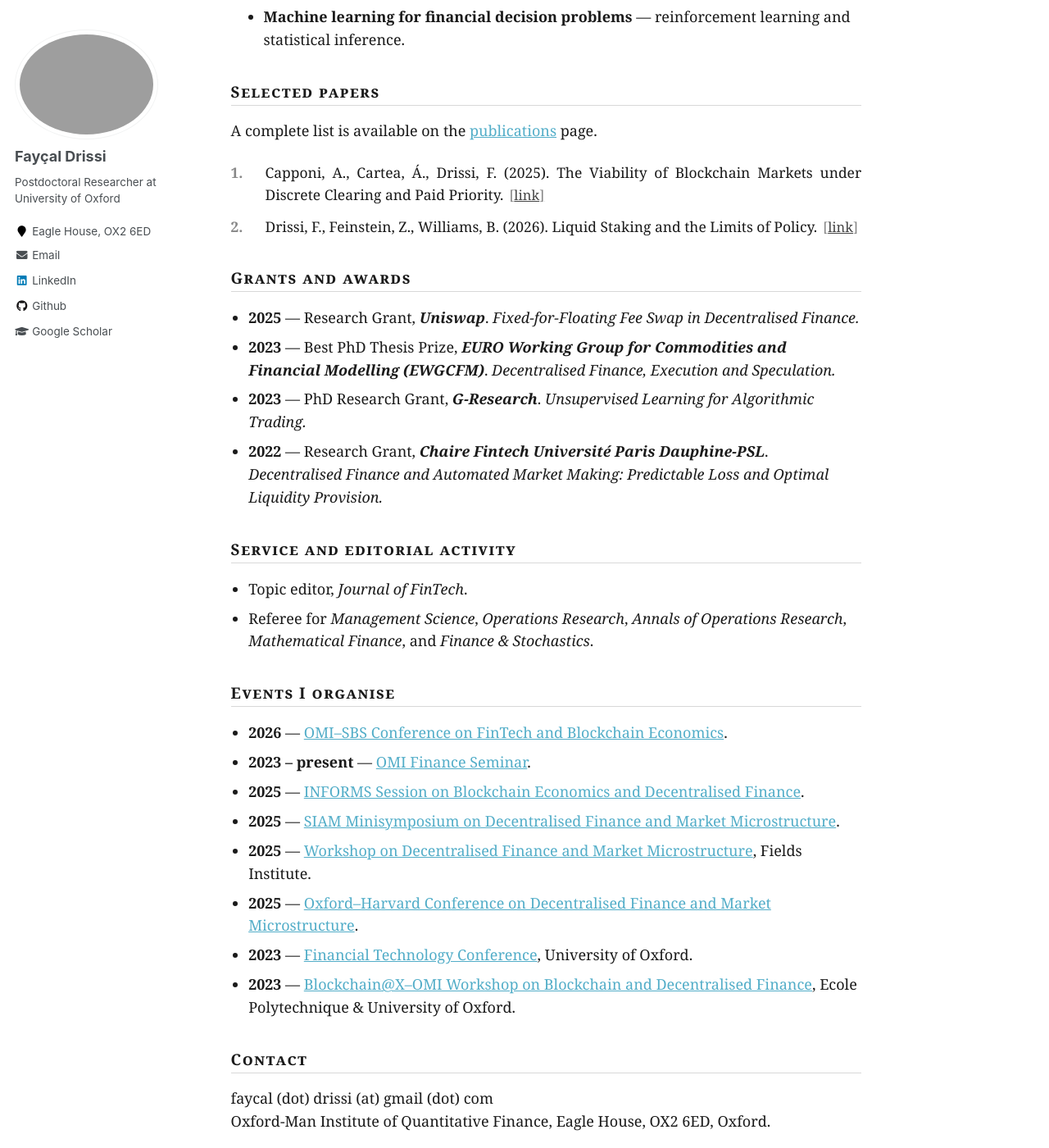
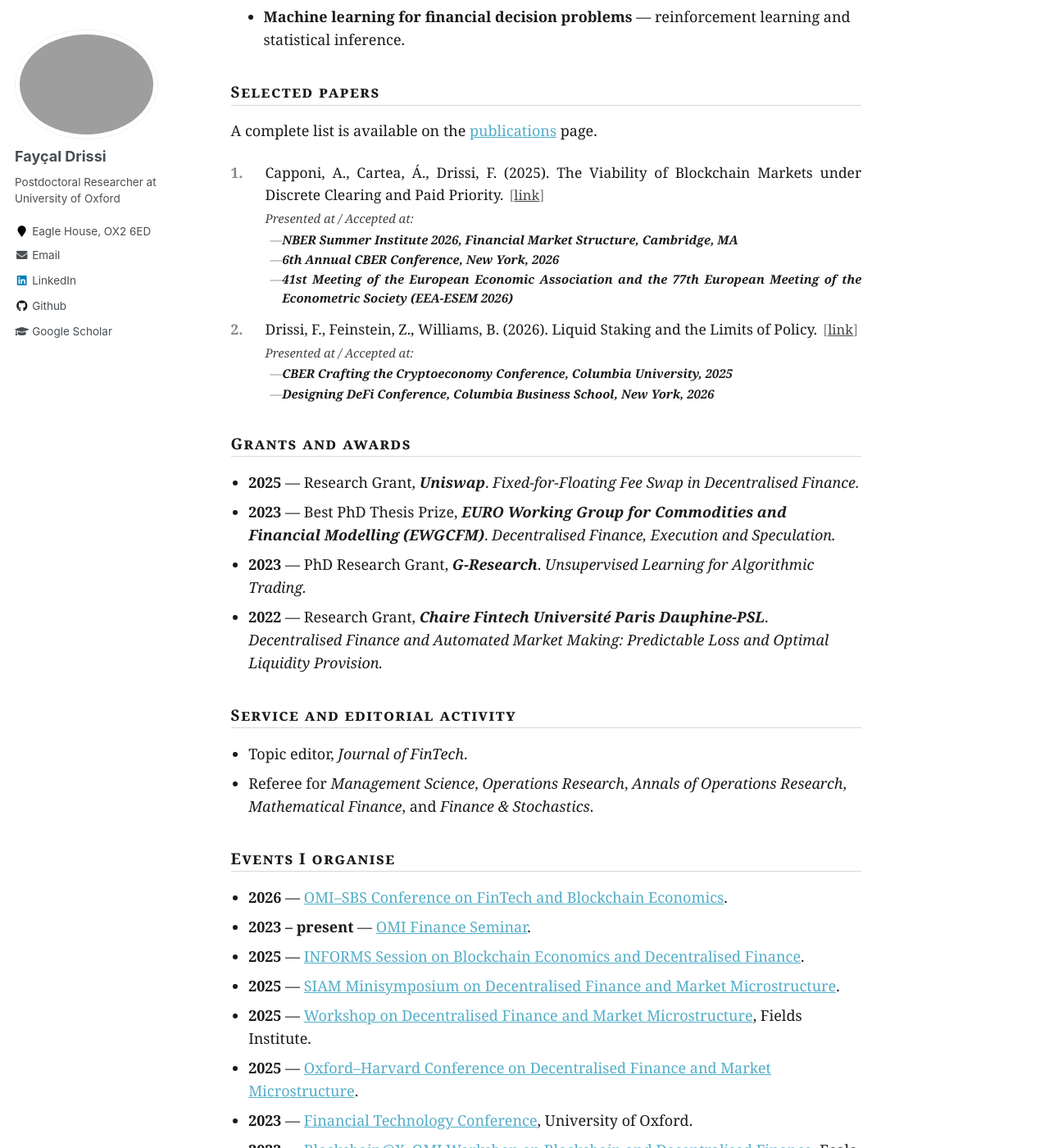
Before and after one commit to FDR0903/FDR0903.github.io, a Jekyll site: the page built from _pages/about.md, in a window 1280 px wide and 1400 px high, scrolled down 635 px. Shown: the whole window at 82% size. Built offline with Jekyll 4.4.1, drawn with Linux system fonts in a browser that asks for light colours.

Commit message:
add conferences under selected papers on home page
Co-Authored-By: Claude Opus 4.7 (1M context) <noreply@anthropic.com>

```diff
--- a/_pages/about.md
+++ b/_pages/about.md
@@ -72,6 +72,39 @@ redirect_from:
 .home-selected a::before { content: "["; color: #888; }
 .home-selected a::after  { content: "]"; color: #888; }
 
+.home-selected-conf {
+  margin-top: 0.3em;
+  font-size: 0.85em;
+  color: #444;
+}
+.home-selected-conf .home-conf-label {
+  font-style: italic;
+  font-weight: 500;
+}
+.home-selected-conf ul {
+  list-style: none;
+  padding-left: 0.4em;
+  margin: 0.15em 0 0 0;
+}
+.home-selected-conf li {
+  font-style: italic;
+  font-weight: 600;
+  color: #1a1a1a;
+  padding-left: 1em;
+  position: relative;
+  margin-bottom: 0.1em;
+}
+.home-selected-conf li::before {
+  content: "—";
+  position: absolute;
+  left: 0;
+  color: #888;
+  font-style: normal;
+  font-weight: normal;
+}
+.home-selected-conf a::before,
+.home-selected-conf a::after { content: ""; }
+
 .home-list {
   padding-left: 1.2em;
 }
@@ -115,8 +148,27 @@ Blockchain technology, asset digitisation, and machine learning are reshaping th
 A complete list is available on the <a href="{{ base_path }}/publications/">publications</a> page.
 
 <ol class="home-selected">
-  <li>Capponi, A., Cartea, Á., Drissi, F. (2025). The Viability of Blockchain Markets under Discrete Clearing and Paid Priority. <a href="https://fdr0903.github.io/files/mempools.pdf">link</a></li>
-  <li>Drissi, F., Feinstein, Z., Williams, B. (2026). Liquid Staking and the Limits of Policy. <a href="https://fdr0903.github.io/files/LST.pdf">link</a></li>
+  <li>
+    Capponi, A., Cartea, Á., Drissi, F. (2025). The Viability of Blockchain Markets under Discrete Clearing and Paid Priority. <a href="https://fdr0903.github.io/files/mempools.pdf">link</a>
+    <div class="home-selected-conf">
+      <span class="home-conf-label">Presented at / Accepted at:</span>
+      <ul>
+        <li>NBER Summer Institute 2026, Financial Market Structure, Cambridge, MA</li>
+        <li>6th Annual CBER Conference, New York, 2026</li>
+        <li>41st Meeting of the European Economic Association and the 77th European Meeting of the Econometric Society (EEA-ESEM 2026)</li>
+      </ul>
+    </div>
+  </li>
+  <li>
+    Drissi, F., Feinstein, Z., Williams, B. (2026). Liquid Staking and the Limits of Policy. <a href="https://fdr0903.github.io/files/LST.pdf">link</a>
+    <div class="home-selected-conf">
+      <span class="home-conf-label">Presented at / Accepted at:</span>
+      <ul>
+        <li>CBER Crafting the Cryptoeconomy Conference, Columbia University, 2025</li>
+        <li>Designing DeFi Conference, Columbia Business School, New York, 2026</li>
+      </ul>
+    </div>
+  </li>
 </ol>
 
 
```
